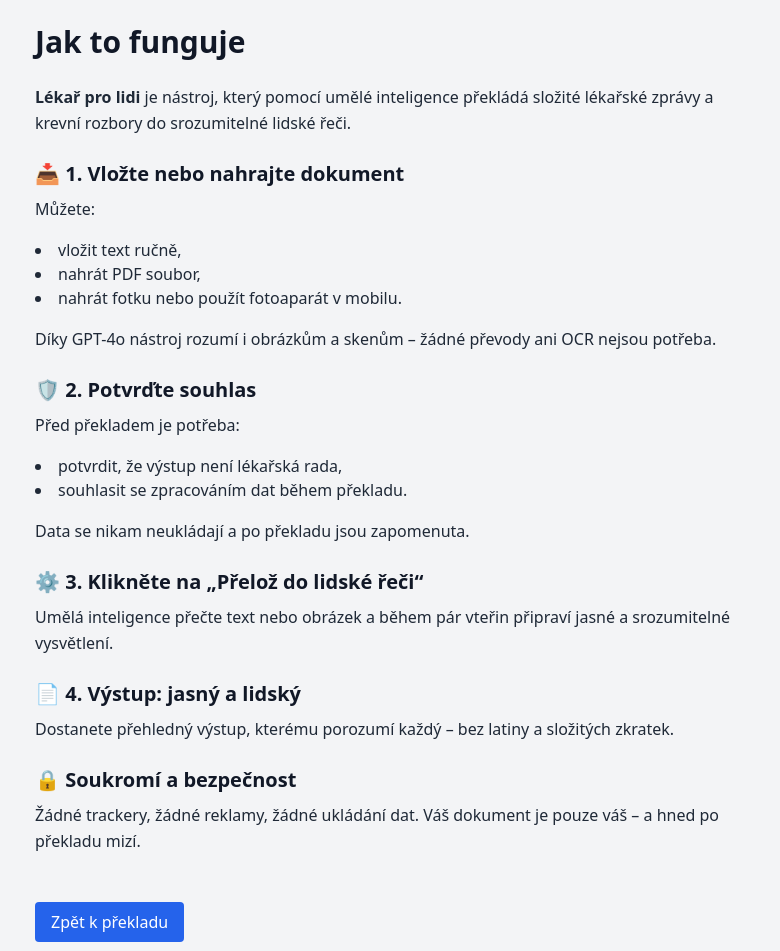
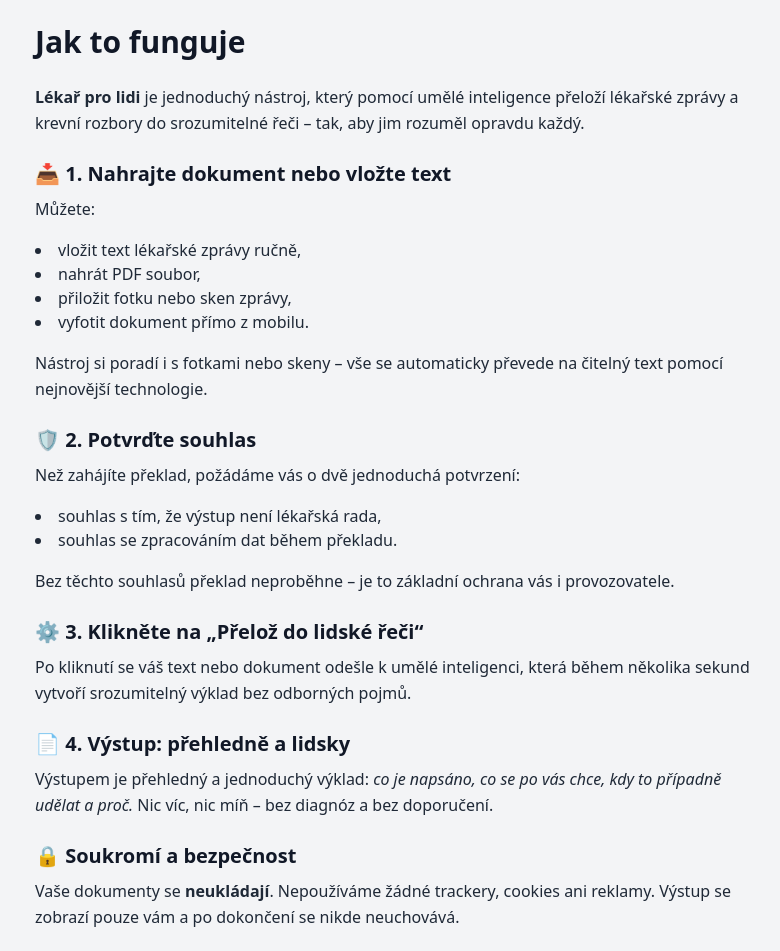
Before and after one commit to JiriTill/lekarprolidi, a React (Vite) app in the folder uradprolidi-main/: page /jak-to-funguje in a window 1280 px wide. Shown: the top 951 px of the page, without its empty margins (245-1025 px from the left). Built offline with nearby package versions, Linux system fonts and the light colour scheme.

Commit message:
Update howitworks.jsx

```diff
--- a/uradprolidi-main/src/pages/howitworks.jsx
+++ b/uradprolidi-main/src/pages/howitworks.jsx
@@ -8,54 +8,61 @@ export default function HowItWorks() {
         <h1 className="text-3xl font-bold mb-6 text-gray-900">Jak to funguje</h1>
 
         <p className="mb-4 text-gray-800 leading-relaxed">
-          <strong>Lékař pro lidi</strong> je nástroj, který pomocí umělé inteligence překládá složité lékařské zprávy a krevní rozbory do srozumitelné lidské řeči.
+          <strong>Lékař pro lidi</strong> je jednoduchý nástroj, který pomocí umělé inteligence přeloží lékařské zprávy a krevní rozbory do srozumitelné řeči – tak, aby jim rozuměl opravdu každý.
         </p>
 
-        <h2 className="text-xl font-semibold mt-6 mb-2 text-gray-900">📥 1. Vložte nebo nahrajte dokument</h2>
+        <h2 className="text-xl font-semibold mt-6 mb-2 text-gray-900">📥 1. Nahrajte dokument nebo vložte text</h2>
         <p className="mb-4 text-gray-800 leading-relaxed">
           Můžete:
         </p>
         <ul className="list-disc list-inside mb-4 text-gray-800">
-          <li>vložit text ručně,</li>
+          <li>vložit text lékařské zprávy ručně,</li>
           <li>nahrát PDF soubor,</li>
-          <li>nahrát fotku nebo použít fotoaparát v mobilu.</li>
+          <li>přiložit fotku nebo sken zprávy,</li>
+          <li>vyfotit dokument přímo z mobilu.</li>
         </ul>
         <p className="mb-4 text-gray-800 leading-relaxed">
-          Díky GPT-4o nástroj rozumí i obrázkům a skenům – žádné převody ani OCR nejsou potřeba.
+          Nástroj si poradí i s fotkami nebo skeny – vše se automaticky převede na čitelný text pomocí nejnovější technologie.
         </p>
 
         <h2 className="text-xl font-semibold mt-6 mb-2 text-gray-900">🛡️ 2. Potvrďte souhlas</h2>
         <p className="mb-4 text-gray-800 leading-relaxed">
-          Před překladem je potřeba:
+          Než zahájíte překlad, požádáme vás o dvě jednoduchá potvrzení:
         </p>
         <ul className="list-disc list-inside mb-4 text-gray-800">
-          <li>potvrdit, že výstup není lékařská rada,</li>
-          <li>souhlasit se zpracováním dat během překladu.</li>
+          <li>souhlas s tím, že výstup není lékařská rada,</li>
+          <li>souhlas se zpracováním dat během překladu.</li>
         </ul>
         <p className="mb-4 text-gray-800 leading-relaxed">
-          Data se nikam neukládají a po překladu jsou zapomenuta.
+          Bez těchto souhlasů překlad neproběhne – je to základní ochrana vás i provozovatele.
         </p>
 
         <h2 className="text-xl font-semibold mt-6 mb-2 text-gray-900">⚙️ 3. Klikněte na „Přelož do lidské řeči“</h2>
         <p className="mb-4 text-gray-800 leading-relaxed">
-          Umělá inteligence přečte text nebo obrázek a během pár vteřin připraví jasné a srozumitelné vysvětlení.
+          Po kliknutí se váš text nebo dokument odešle k umělé inteligenci, která během několika sekund vytvoří srozumitelný výklad bez odborných pojmů.
         </p>
 
-        <h2 className="text-xl font-semibold mt-6 mb-2 text-gray-900">📄 4. Výstup: jasný a lidský</h2>
+        <h2 className="text-xl font-semibold mt-6 mb-2 text-gray-900">📄 4. Výstup: přehledně a lidsky</h2>
         <p className="mb-4 text-gray-800 leading-relaxed">
-          Dostanete přehledný výstup, kterému porozumí každý – bez latiny a složitých zkratek.
+          Výstupem je přehledný a jednoduchý výklad: <em>co je napsáno, co se po vás chce, kdy to případně udělat a proč.</em> Nic víc, nic míň – bez diagnóz a bez doporučení.
         </p>
 
         <h2 className="text-xl font-semibold mt-6 mb-2 text-gray-900">🔒 Soukromí a bezpečnost</h2>
         <p className="mb-4 text-gray-800 leading-relaxed">
-          Žádné trackery, žádné reklamy, žádné ukládání dat. Váš dokument je pouze váš – a hned po překladu mizí.
+          Vaše dokumenty se <strong>neukládají</strong>. Nepoužíváme žádné trackery, cookies ani reklamy. Výstup se zobrazí pouze vám a po dokončení se nikde neuchovává.
+        </p>
+        <p className="mb-4 text-gray-800 leading-relaxed">
+          Obsah dokumentu je automaticky odesílán k překladu do služby OpenAI, kde dojde ke zpracování pomocí umělé inteligence. Žádný člověk obsah nečte, vše probíhá strojově.
+        </p>
+        <p className="mb-4 text-gray-800 leading-relaxed">
+          Přesto doporučuji – nejen zde, ale obecně na internetu – <strong>nikdy neposílejte osobní údaje</strong> jako rodné číslo, datum narození, adresu nebo jiné citlivé informace, pokud to není nezbytně nutné. Je to základní pravidlo digitální bezpečnosti.
         </p>
 
         <Link
           to="/"
           className="inline-block mt-8 px-4 py-2 bg-blue-600 text-white rounded hover:bg-blue-700 transition"
         >
-          Zpět k překladu
+          Zpět k překladu do lidské řeči
         </Link>
       </main>
 
```
